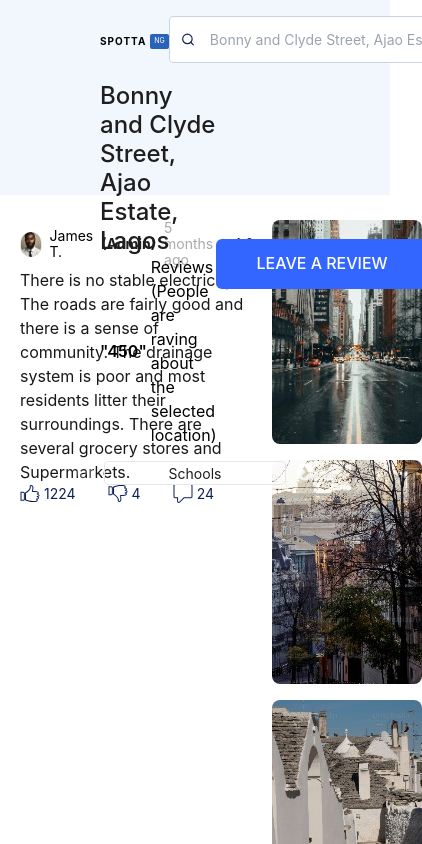
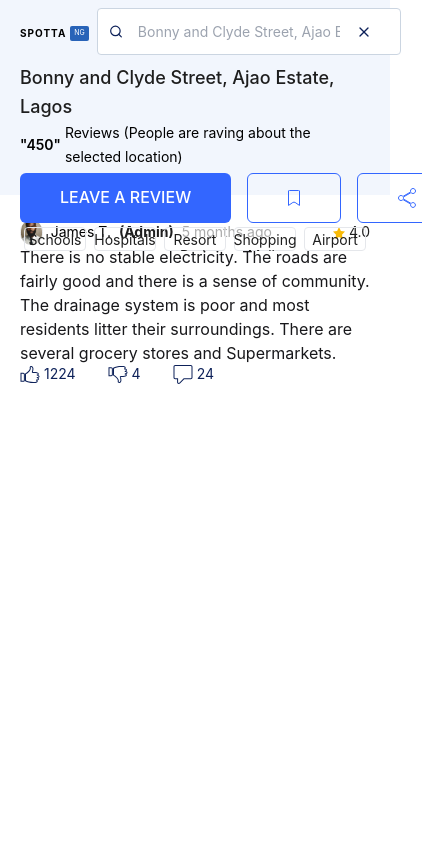
Before and after one commit to PromiseUdo/dash-test-promise, a React (Create React App) app: page /all-reviews in a window 390 px wide. Shown: the top 844 px of the page, 422 px wide, since content can reach past the window. Built offline with nearby package versions, Linux system fonts and the light colour scheme.

Commit message:
change grid declaration

```diff
--- a/src/layouts/allReviewsLayout/components/Header.tsx
+++ b/src/layouts/allReviewsLayout/components/Header.tsx
@@ -49,7 +49,7 @@ var settings = {
     {
       breakpoint: 1000,
       settings: {
-        slidesToShow: 2,
+        slidesToShow: 8,
         slidesToScroll: 2,
         initialSlide: 2,
       },
@@ -57,7 +57,7 @@ var settings = {
     {
       breakpoint: 650,
       settings: {
-        slidesToShow: 1,
+        slidesToShow: 5,
         slidesToScroll: 1,
       },
     },
@@ -68,8 +68,9 @@ const Header = () => {
   const { handleReviewClick } = useReviewContext();
 
   return (
-    <div className="px-[100px] py-[16px] h-full flex flex-col gap-[14px] w-full bg-dash-shades-blue-4 ">
-      <div className="flex items-center justify-between ">
+    <div className=" px-[20px] md:px-[60px] lg:px-[100px] py-[8px] md:py-[16px] h-full flex flex-col gap-[4px] md:gap-[14px] w-full bg-dash-shades-blue-4 ">
+      <div className="flex items-center gap-[28px] justify-between ">
+        <div className="flex items-center gap-[8px] grow">
           <Logo />
           <InputWithAdornment
             id="searchInput"
@@ -80,20 +81,22 @@ const Header = () => {
             style={{
               paddingLeft: "12px",
               paddingRight: "12px",
-            width: "778px",
+              maxWidth: "778px",
               background: "#fff",
             }}
             className="bg-[#ffffff] text-[14px]"
           />
-        <UserInfo />
         </div>
-      <div className="flex items-center justify-between">
+
+        <UserInfo className="hidden md:block" />
+      </div>
+      <div className="gap-[4px] md:gap-[0] flex flex-col lg:flex-row items-start lg:items-center justify-between">
         {/* left */}
         <div>
           <div>
             <Typography
               as="h3"
-              className="text-dash-shades-black-2 font-[500] text-[24px] leading-[29.05px]"
+              className="text-dash-shades-black-2 font-[500] text-[18px] lg:text-[24px] leading-[29.05px]"
             >
               Bonny and Clyde Street, Ajao Estate, Lagos
             </Typography>
@@ -102,13 +105,13 @@ const Header = () => {
             <div className="flex items-center gap-1">
               <Typography
                 as="span"
-                className="font-semibold text-[16px] leading-[24px]"
+                className="font-semibold text-[14px] md:text-[16px] leading-[24px]"
               >
                 "450"
               </Typography>
               <Typography
                 as="span"
-                className="font-[400] text-[16px] leading-[24px]"
+                className="font-[400] text-[14px] md:text-[16px] leading-[24px]"
               >
                 Reviews (People are raving about the selected location)
               </Typography>
@@ -119,7 +122,7 @@ const Header = () => {
         <div className="flex items-center gap-[16px]">
           <Button
             onClick={handleReviewClick}
-            className="uppercase rounded-[6px] text-[16px] font-[500] leading-[19.36px]"
+            className=" py-[8px] px-[25px] h-[40px] lg:h-[50px] lg:py-[16px] lg:px-[40px] uppercase rounded-[6px] text-[14px] lg:text-[16px] font-[500] leading-[19.36px]"
             label="Leave a review"
             variant="primary"
           />
@@ -127,12 +130,12 @@ const Header = () => {
           <Button
             label={<iconComponents.util.BookmarkIcon />}
             variant="outlined"
-            className="w-[56px] px-0 border-[1.5px]"
+            className=" h-[40px] md:h-[50px] w-[56px] px-0 border-[1.5px]"
           />
           <Button
             label={<iconComponents.util.ShareIcon />}
             variant="outlined"
-            className="w-[56px] px-0 border-[1.5px]"
+            className=" h-[40px] lg:h-[50px] w-[56px] px-0 border-[1.5px]"
           />
         </div>
       </div>
--- a/src/layouts/components/UserInfo.tsx
+++ b/src/layouts/components/UserInfo.tsx
@@ -2,12 +2,18 @@ import Typography from "@/common/Typograhpy";
 import clsx from "clsx";
 import React from "react";
 
-const UserInfo = () => {
+interface UserInfoProps {
+  className?: string;
+}
+const UserInfo: React.FC<UserInfoProps> = ({ className }) => {
   return (
     <div className="flex items-center gap-[13px]">
       <Typography
         as="p"
-        className="text-dash-shades-black text-[16px] font-[500] leading-[10px]"
+        className={clsx(
+          "text-dash-shades-black text-[16px] font-[500] leading-[10px]",
+          className
+        )}
       >
         Welcome!
       </Typography>
--- a/src/pages/all-reviews/components/AddReview.tsx
+++ b/src/pages/all-reviews/components/AddReview.tsx
@@ -67,6 +67,7 @@ const AddReview = (props: IRequestTour) => {
 
   const onSubmit: SubmitHandler<FieldValues> = async (data) => {
     // console.log(data);
+    toast("Adding review. Please wait...");
     setIsLoading(true);
     addReview({
       author: "anonymous",
@@ -84,6 +85,7 @@ const AddReview = (props: IRequestTour) => {
     setIsReviewAdded(true);
     handleCloseReviewClick();
     setIsLoading(false);
+    toast.success("Review added succesfully!");
   };
 
   useEffect(() => {
--- a/src/pages/all-reviews/index.tsx
+++ b/src/pages/all-reviews/index.tsx
@@ -1,11 +1,12 @@
 import React from "react";
 import ReviewCard from "./components/ReviewCard";
 import Typography from "@/common/Typograhpy";
-import "./styles.css";
 import { useReviewContext } from "@/context/ReviewContext";
 import { useToggleState } from "@/hooks/useToggleState";
 import AddReview from "./components/AddReview";
 import { useReviewsContext } from "@/context/ReviewsListContext";
+import styles from "./styles.module.css";
+import clsx from "clsx";
 const images = [
   "/location1.jfif",
   "/location2.jfif",
@@ -44,7 +45,7 @@ const AllReviewsPage = () => {
     <div className="w-full grid grid-cols-12 gap-[28px]">
       {/* <NoScroll active={true} /> */}
 
-      <div className="col-span-8  w-full h-full">
+      <div className="col-span-12 sm:col-span-8   w-full h-full">
         {reviews.map((item, idx) => (
           <div key={idx}>
             <ReviewCard {...item} />
@@ -54,7 +55,12 @@ const AllReviewsPage = () => {
           </div>
         ))}
       </div>
-      <div className="images-container col-span-4  gap-[16px]">
+      <div
+        className={clsx(
+          "hidden sm:grid  col-span-4  gap-[16px]",
+          styles.imagesContainer
+        )}
+      >
         {images.map((image, idx) => (
           <div
             className=" relative rounded-[8px] overflow-hidden h-[224px]"
--- a/src/pages/all-reviews/styles.css
+++ b/src/pages/all-reviews/styles.module.css
@@ -1,6 +1,12 @@
-.images-container {
+.imagesContainer {
   display: grid;
   grid-template-columns: repeat(auto-fit, minmax(150px, 1fr));
   gap: 16px;
   align-content: start;
 }
+
+@media only screen and (max-width: 640px) {
+  .imagesContainer {
+    display: none;
+  }
+}
--- a/src/pages/home-page/components/Reviews.tsx
+++ b/src/pages/home-page/components/Reviews.tsx
@@ -2,6 +2,8 @@ import ReviewCard from "@/common/reviewsCard";
 import React from "react";
 import Overlay from "./Overlay";
 import "./styles.css";
+import styles from "../styles.module.css";
+import clsx from "clsx";
 const reviews = [
   {
     image: "/reviewer.jfif",
@@ -109,7 +111,12 @@ const Reviews = () => {
     <div className=" relative pt-16 p-1 w-full  lg:w-[506px]  h-[100vh] bg-dash-shades-gray-1 overflow-hidden  overflow-y-auto ">
       <Overlay />
 
-      <div className="mx-auto relative grid grid-cols-1 sm:grid-cols-2  gap-[24px] w-full h-full overflow-auto scrollbar-hide z-20">
+      <div
+        className={clsx(
+          "mx-auto relative w-full h-full overflow-auto scrollbar-hide z-20",
+          styles.reviewCard
+        )}
+      >
         {/* <div className="grid grid-cols-2 gap-[24px] w-full"> */}
         {reviews.map((review, idx) => (
           <ReviewCard
--- /dev/null
+++ b/src/pages/home-page/styles.module.css
@@ -0,0 +1,6 @@
+.reviewCard {
+  display: grid;
+  grid-template-columns: repeat(auto-fit, minmax(230px, 1fr));
+  gap: 24px;
+  align-content: start;
+}
```
Lines whose indentation alone changed are shown as unchanged.
